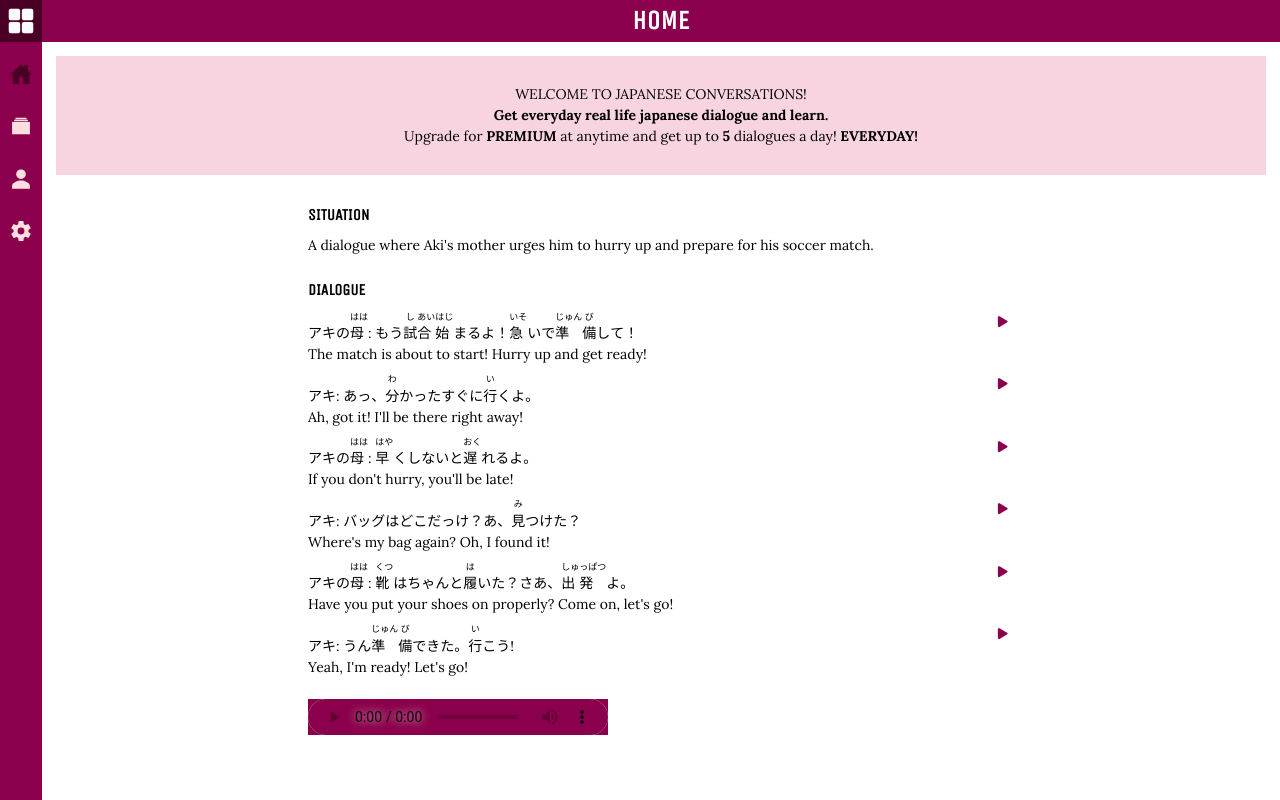
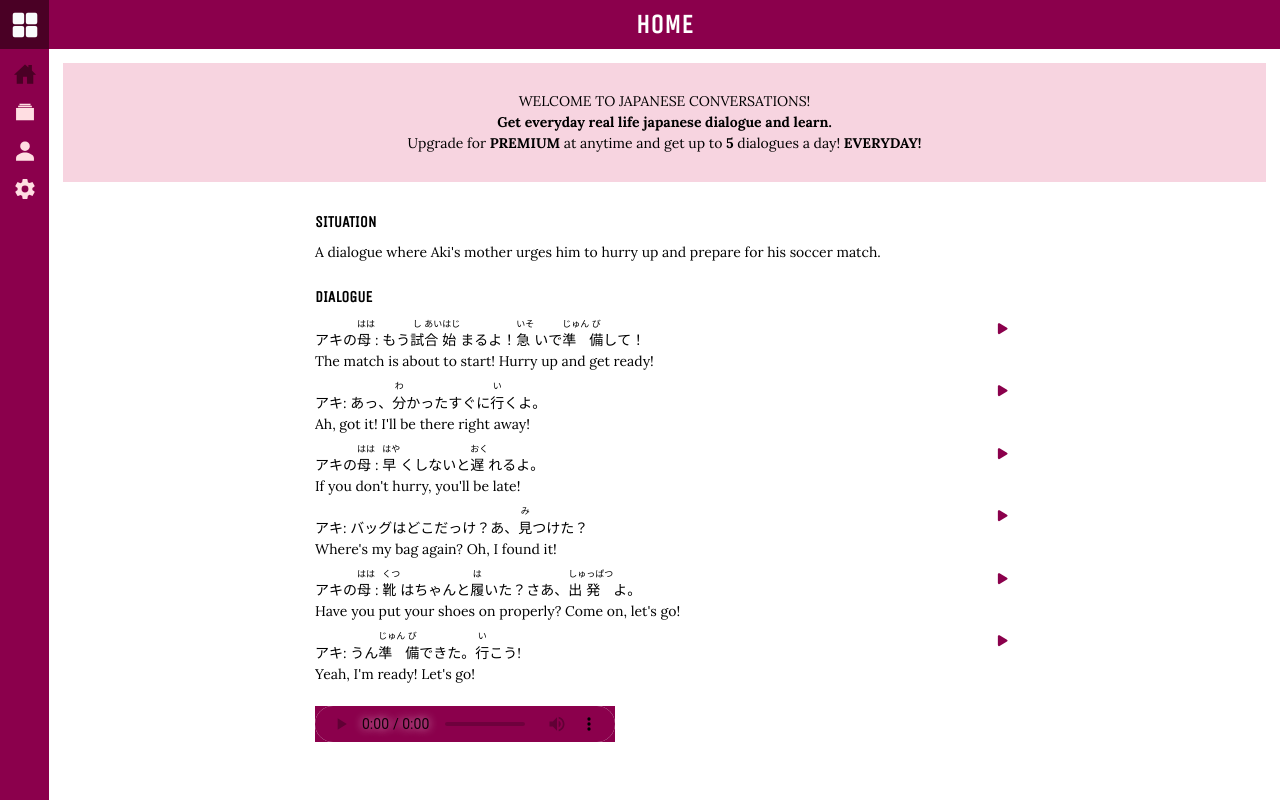
Before and after one commit to netspie/jp-conversations, a React (Vite) app: page /tab1 in a window 1280 px wide. Built offline with nearby package versions, Linux system fonts and the light colour scheme.

Commit message:
Improve ui

```diff
--- a/src/App.tsx
+++ b/src/App.tsx
@@ -75,7 +75,7 @@ const App: React.FC = () => (
       <IonTabs>
         <IonButton
           href="/tab1"
-          className="hidden w-12 h-12 md:block m-0 rounded-none bg-slate-500"
+          className="hidden w-14 h-14 md:block m-0 rounded-none bg-slate-500"
           style={{ "--background": "var(--ion-color-tertiary)" }}
         >
           <IonIcon
@@ -84,7 +84,7 @@ const App: React.FC = () => (
             className="text-gray-50 w-8 h-8"
           />
         </IonButton>
-        <IonRouterOutlet className="md:left-12">
+        <IonRouterOutlet className="md:left-14">
           <Route exact path="/tab1">
             <HomeTab />
           </Route>
@@ -103,22 +103,22 @@ const App: React.FC = () => (
         </IonRouterOutlet>
         <IonTabBar
           slot="bottom"
-          className="h-12 md:mt-12 md:pt-2 md:flex-col md:w-12 md:h-full md:justify-start md:gap-1"
+          className="h-12 md:mt-14 md:pt-2 md:flex-col md:w-14 md:h-full md:justify-start md:gap-1"
           style={{ "--background": "var(--ion-color-primary)" }}
         >
           <div
             className="absolute w-[1px] h-[60%] bg-white"
           ></div>
-          <IonTabButton tab="tab1" href="/tab1" className="flex-1 md:max-h-14">
+          <IonTabButton tab="tab1" href="/tab1" className="flex-1 md:max-h-10">
             <IonIcon aria-hidden="true" icon={homeSharp} />
           </IonTabButton>
-          <IonTabButton tab="tab2" href="/tab2" className="flex-1 md:max-h-14">
+          <IonTabButton tab="tab2" href="/tab2" className="flex-1 md:max-h-10">
             <IonIcon aria-hidden="true" icon={albumsSharp} />
           </IonTabButton>
-          <IonTabButton tab="tab3" href="/tab3" className="flex-1 md:max-h-14">
+          <IonTabButton tab="tab3" href="/tab3" className="flex-1 md:max-h-10">
             <IonIcon aria-hidden="true" icon={personSharp} />
           </IonTabButton>
-          <IonTabButton tab="tab4" href="/tab4" className="flex-1 md:max-h-14">
+          <IonTabButton tab="tab4" href="/tab4" className="flex-1 md:max-h-10">
             <IonIcon aria-hidden="true" icon={settingsSharp} />
           </IonTabButton>
         </IonTabBar>
--- a/src/pages/PageHeader.tsx
+++ b/src/pages/PageHeader.tsx
@@ -6,8 +6,8 @@ export type PageHeaderProps = {
 
 const PageHeader: React.FC<PageHeaderProps> = (props) => {
   return (
-    <IonHeader className="shadow-none h-12">
-      <IonToolbar className="flex flex-col justify-center shadow-none h-12" style={{ "--background": "var(--ion-color-primary)" }}>
+    <IonHeader className="shadow-none h-12 md:h-14">
+      <IonToolbar className="flex flex-col justify-center shadow-none h-12 md:h-14" style={{ "--background": "var(--ion-color-primary)" }}>
         <IonTitle className="text-3xl font-bold uppercase text-white text-center">
           {props.children}
         </IonTitle>
--- a/tailwind.css
+++ b/tailwind.css
@@ -39,7 +39,7 @@
   --ion-color-secondary-shade: #e5aab4;
   --ion-color-secondary-tint: #f8d8e3;
 
-  --ion-color-tertiary: #4a0025;  /* Darker pink (Tertiary) */
+  --ion-color-tertiary: #4a0025; /* Darker pink (Tertiary) */
   --ion-color-tertiary-rgb: 74, 0, 37;
   --ion-color-tertiary-contrast: #ffffff;
   --ion-color-tertiary-contrast-rgb: 255, 255, 255;
```
Also changed, not shown: src/theme/tailwind.css.
